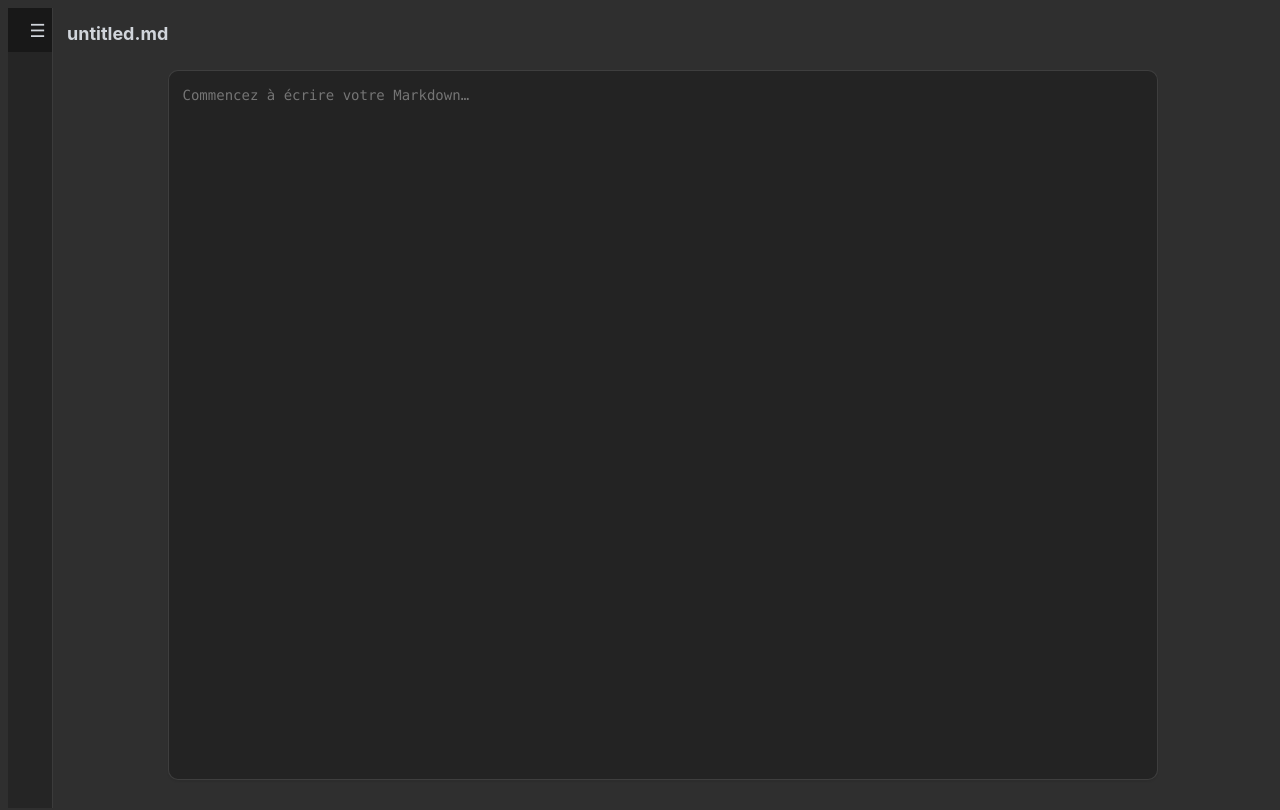
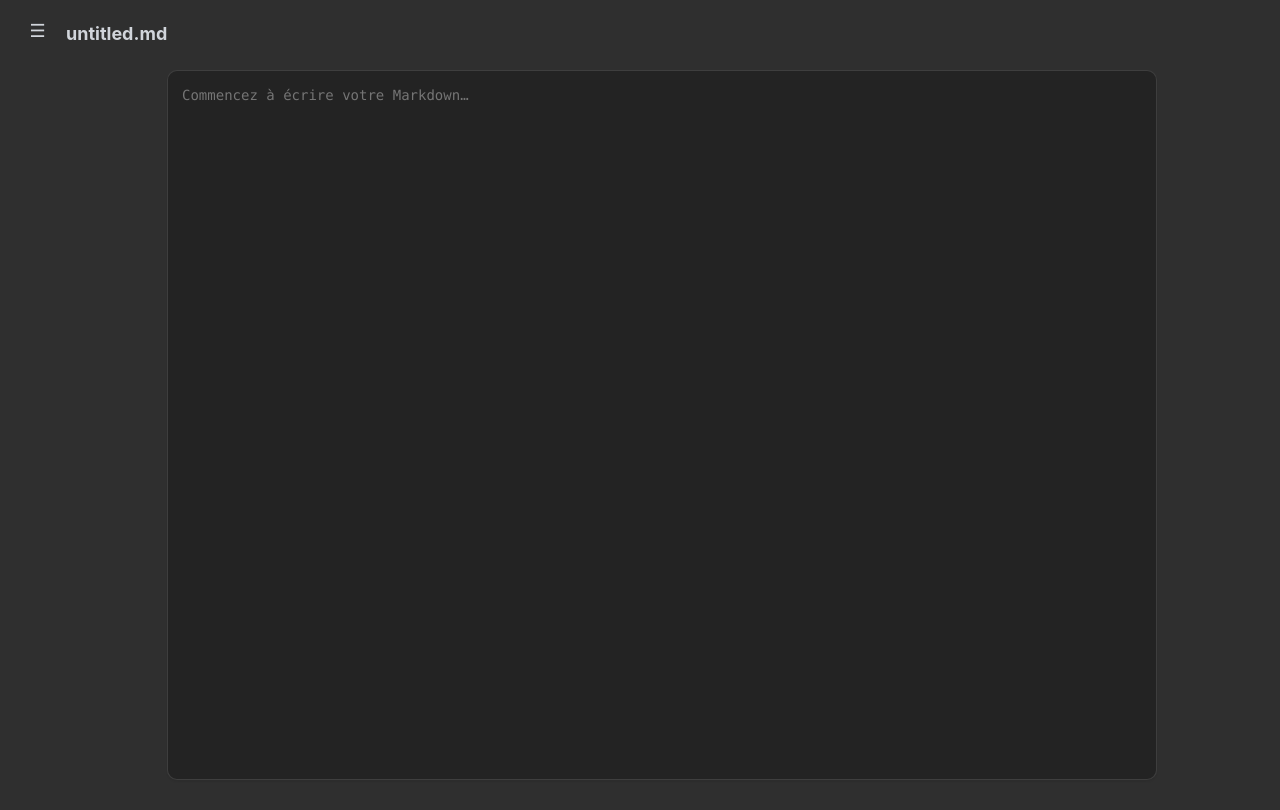
Before and after one commit to cmtdrt/Bloom, a Preact app: page / in a window 1280 px wide. Shown: the top 810 px of the page. Built offline with nearby package versions, Linux system fonts and the light colour scheme.

Commit message:
fix visuel navbar

```diff
--- a/src/App.css
+++ b/src/App.css
@@ -159,6 +159,8 @@ button {
 
 .workspaceClosed {
   width: 44px;
+  background: transparent;
+  border-right: none;
 }
 
 .workspaceOpen {
@@ -172,6 +174,9 @@ button {
   border-radius: 0;
   box-shadow: none;
   font-size: 18px;
+  background: transparent;
+  background-color: transparent;
+  color: var(--text-color);
 }
 
 .workspaceBody {
```
